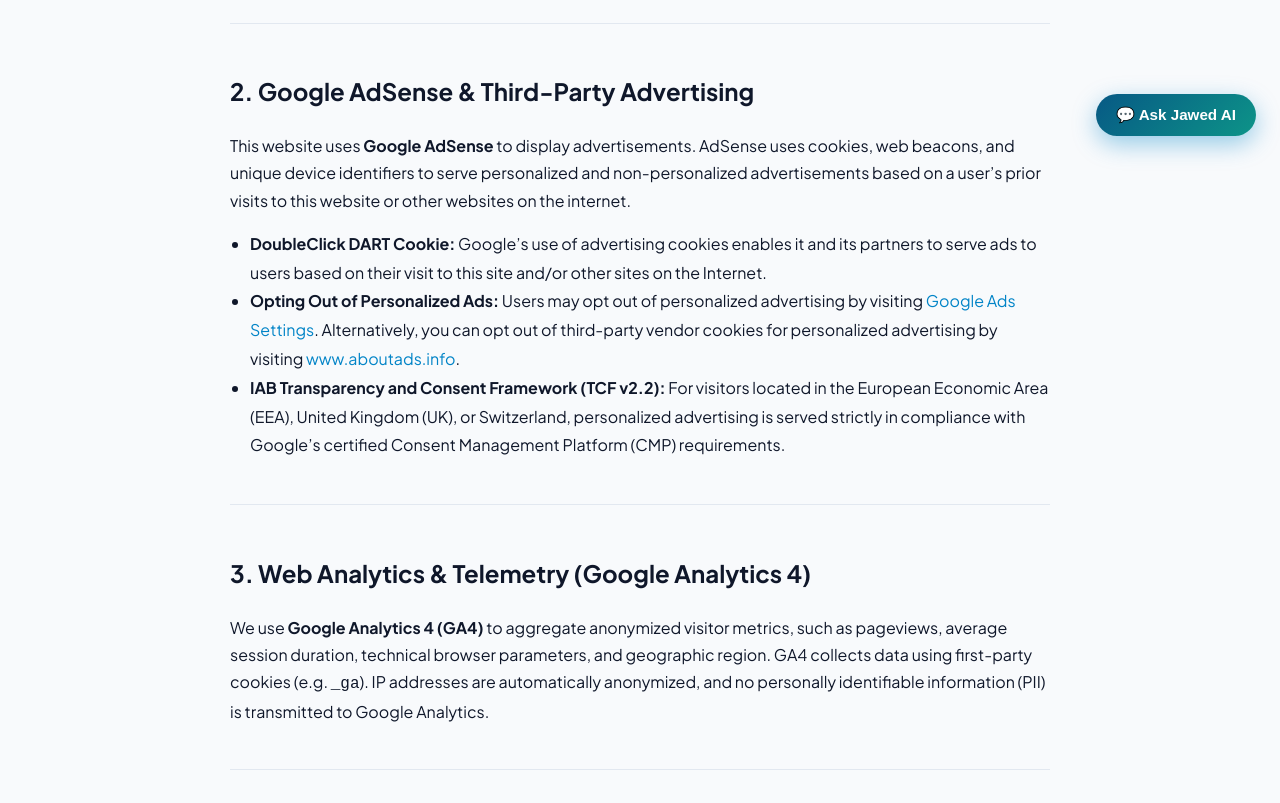
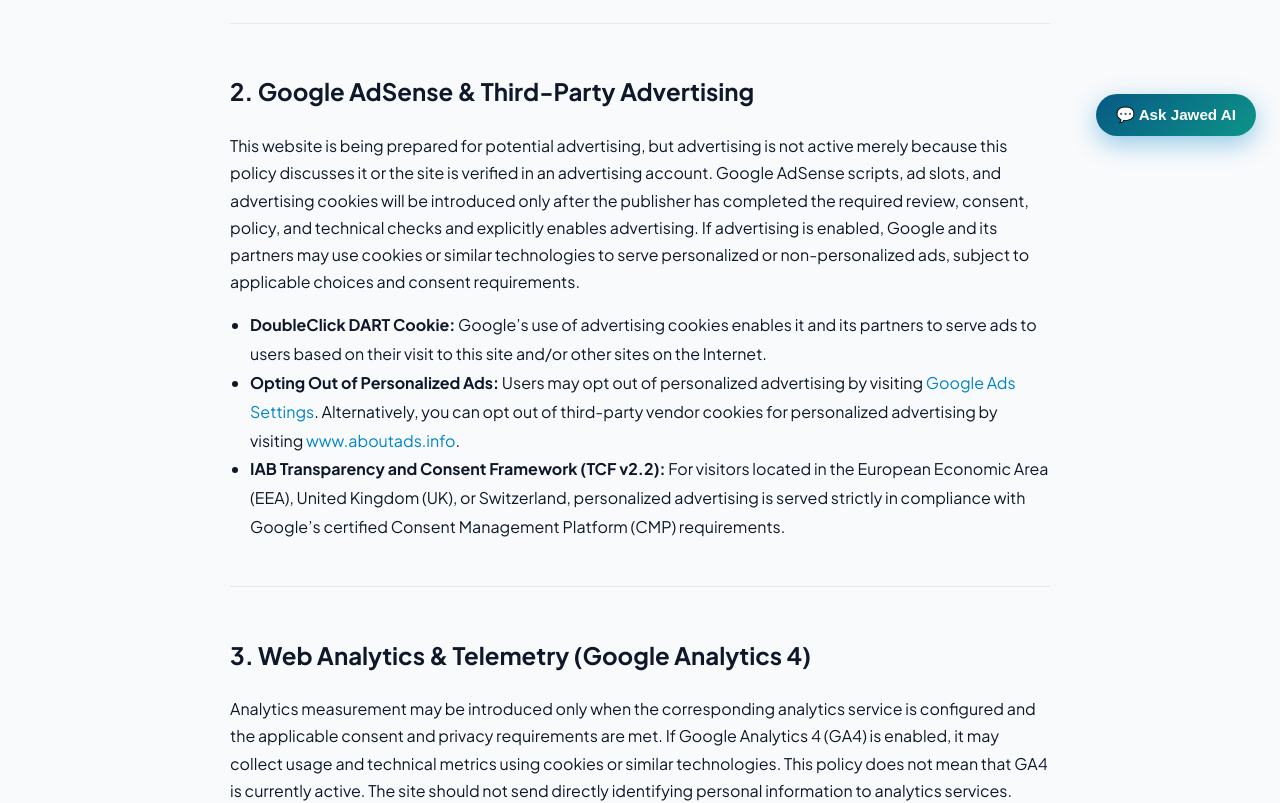
Before and after one commit to jawedimtiaz/jawed-website, a React (Vite) app: page /privacy in a window 1280 px wide. Shown: the part 640-1443 px from the top of the page. Built offline with nearby package versions, Linux system fonts and the light colour scheme.

Commit message:
fix: clarify conditional advertising and analytics status

```diff
--- a/src/pages/PrivacyPage.tsx
+++ b/src/pages/PrivacyPage.tsx
@@ -24,7 +24,7 @@ export const PrivacyPage: React.FC = () => {
       <section className="content-section">
         <h2>2. Google AdSense &amp; Third-Party Advertising</h2>
         <p>
-          This website uses <strong>Google AdSense</strong> to display advertisements. AdSense uses cookies, web beacons, and unique device identifiers to serve personalized and non-personalized advertisements based on a user’s prior visits to this website or other websites on the internet.
+          This website is being prepared for potential advertising, but advertising is not active merely because this policy discusses it or the site is verified in an advertising account. Google AdSense scripts, ad slots, and advertising cookies will be introduced only after the publisher has completed the required review, consent, policy, and technical checks and explicitly enables advertising. If advertising is enabled, Google and its partners may use cookies or similar technologies to serve personalized or non-personalized ads, subject to applicable choices and consent requirements.
         </p>
         <ul style={{ paddingLeft: '20px', lineHeight: 1.8 }}>
           <li>
@@ -42,7 +42,7 @@ export const PrivacyPage: React.FC = () => {
       <section className="content-section">
         <h2>3. Web Analytics &amp; Telemetry (Google Analytics 4)</h2>
         <p>
-          We use <strong>Google Analytics 4 (GA4)</strong> to aggregate anonymized visitor metrics, such as pageviews, average session duration, technical browser parameters, and geographic region. GA4 collects data using first-party cookies (e.g. <code>_ga</code>). IP addresses are automatically anonymized, and no personally identifiable information (PII) is transmitted to Google Analytics.
+          Analytics measurement may be introduced only when the corresponding analytics service is configured and the applicable consent and privacy requirements are met. If Google Analytics 4 (GA4) is enabled, it may collect usage and technical metrics using cookies or similar technologies. This policy does not mean that GA4 is currently active. The site should not send directly identifying personal information to analytics services.
         </p>
       </section>
 
```
